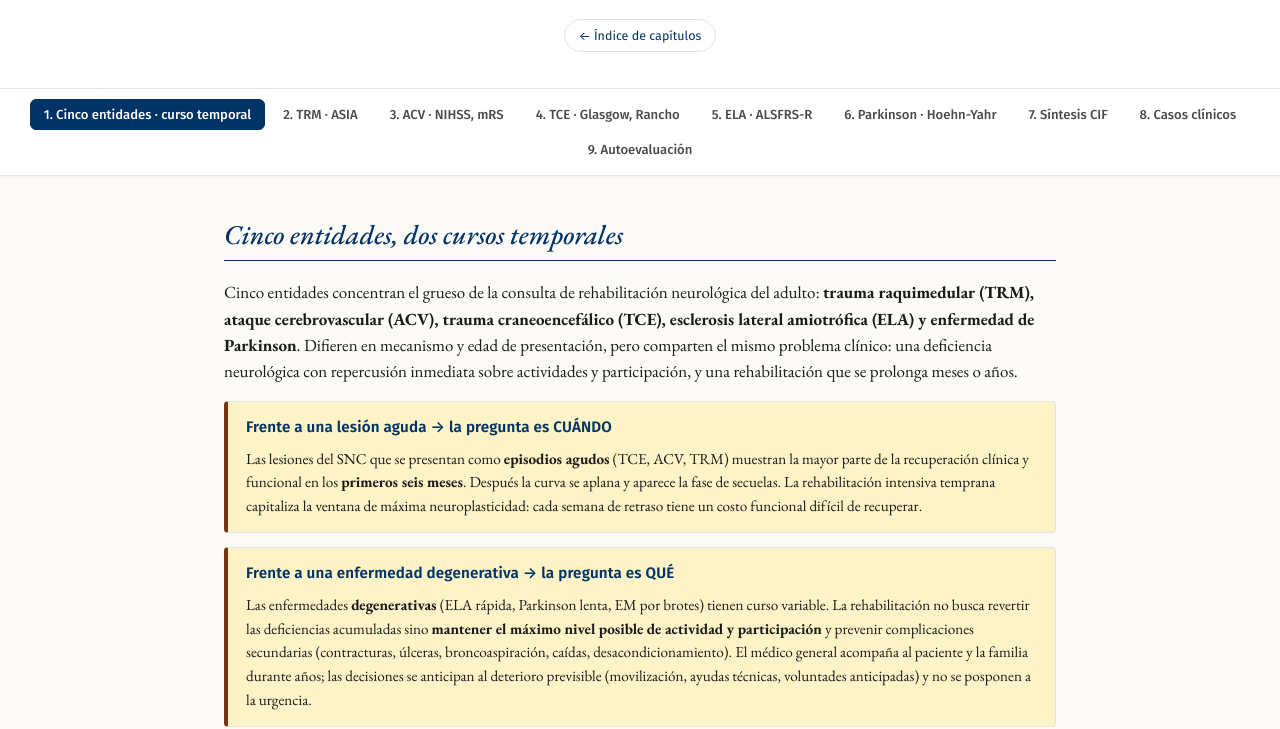
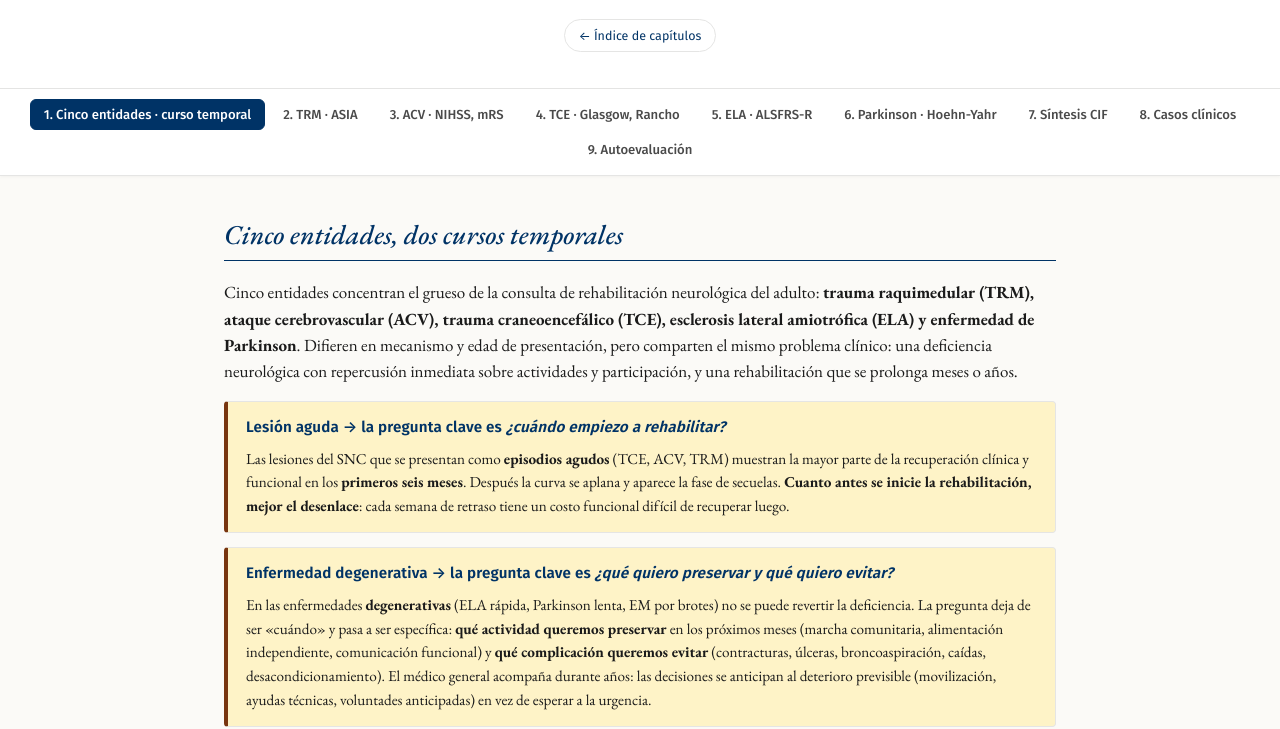
Before and after one commit to fortizc-max/manual-rehabilitacion-unal, a plain HTML site: page 07-discapacidad-neurologica/index.html in a window 1280 px wide. Shown: the part 250-979 px from the top of the page. Drawn offline with nearby package versions, Linux system fonts and the light colour scheme.

Commit message:
Cap 7: rewrite the "cuándo vs qué" intro cards
The headings "la pregunta es CUÁNDO" / "la pregunta es QUÉ"
left the actual question implicit and the reader had to
reconstruct it from the body. Spell out the question in the
heading itself ("¿cuándo empiezo a rehabilitar?" / "¿qué
quiero preservar y qué quiero evitar?") and tighten the body
so the connection is explicit.

Co-Authored-By: Claude Opus 4.7 (1M context) <noreply@anthropic.com>

```diff
--- a/07-discapacidad-neurologica/index.html
+++ b/07-discapacidad-neurologica/index.html
@@ -538,13 +538,13 @@ footer a:hover { text-decoration: underline; }
   <p>Cinco entidades concentran el grueso de la consulta de rehabilitación neurológica del adulto: <strong>trauma raquimedular (TRM), ataque cerebrovascular (ACV), trauma craneoencefálico (TCE), esclerosis lateral amiotrófica (ELA) y enfermedad de Parkinson</strong>. Difieren en mecanismo y edad de presentación, pero comparten el mismo problema clínico: una deficiencia neurológica con repercusión inmediata sobre actividades y participación, y una rehabilitación que se prolonga meses o años.</p>
 
   <div class="card amarilla">
-    <h4>Frente a una lesión aguda → la pregunta es CUÁNDO</h4>
-    <p style="margin-bottom: 0">Las lesiones del SNC que se presentan como <strong>episodios agudos</strong> (TCE, ACV, TRM) muestran la mayor parte de la recuperación clínica y funcional en los <strong>primeros seis meses</strong>. Después la curva se aplana y aparece la fase de secuelas. La rehabilitación intensiva temprana capitaliza la ventana de máxima neuroplasticidad: cada semana de retraso tiene un costo funcional difícil de recuperar.</p>
+    <h4>Lesión aguda → la pregunta clave es <em>¿cuándo empiezo a rehabilitar?</em></h4>
+    <p style="margin-bottom: 0">Las lesiones del SNC que se presentan como <strong>episodios agudos</strong> (TCE, ACV, TRM) muestran la mayor parte de la recuperación clínica y funcional en los <strong>primeros seis meses</strong>. Después la curva se aplana y aparece la fase de secuelas. <strong>Cuanto antes se inicie la rehabilitación, mejor el desenlace</strong>: cada semana de retraso tiene un costo funcional difícil de recuperar luego.</p>
   </div>
 
   <div class="card amarilla">
-    <h4>Frente a una enfermedad degenerativa → la pregunta es QUÉ</h4>
-    <p style="margin-bottom: 0">Las enfermedades <strong>degenerativas</strong> (ELA rápida, Parkinson lenta, EM por brotes) tienen curso variable. La rehabilitación no busca revertir las deficiencias acumuladas sino <strong>mantener el máximo nivel posible de actividad y participación</strong> y prevenir complicaciones secundarias (contracturas, úlceras, broncoaspiración, caídas, desacondicionamiento). El médico general acompaña al paciente y la familia durante años; las decisiones se anticipan al deterioro previsible (movilización, ayudas técnicas, voluntades anticipadas) y no se posponen a la urgencia.</p>
+    <h4>Enfermedad degenerativa → la pregunta clave es <em>¿qué quiero preservar y qué quiero evitar?</em></h4>
+    <p style="margin-bottom: 0">En las enfermedades <strong>degenerativas</strong> (ELA rápida, Parkinson lenta, EM por brotes) no se puede revertir la deficiencia. La pregunta deja de ser «cuándo» y pasa a ser específica: <strong>qué actividad queremos preservar</strong> en los próximos meses (marcha comunitaria, alimentación independiente, comunicación funcional) y <strong>qué complicación queremos evitar</strong> (contracturas, úlceras, broncoaspiración, caídas, desacondicionamiento). El médico general acompaña durante años: las decisiones se anticipan al deterioro previsible (movilización, ayudas técnicas, voluntades anticipadas) en vez de esperar a la urgencia.</p>
   </div>
 
   <h3>Marco común para las cinco entidades</h3>
```
